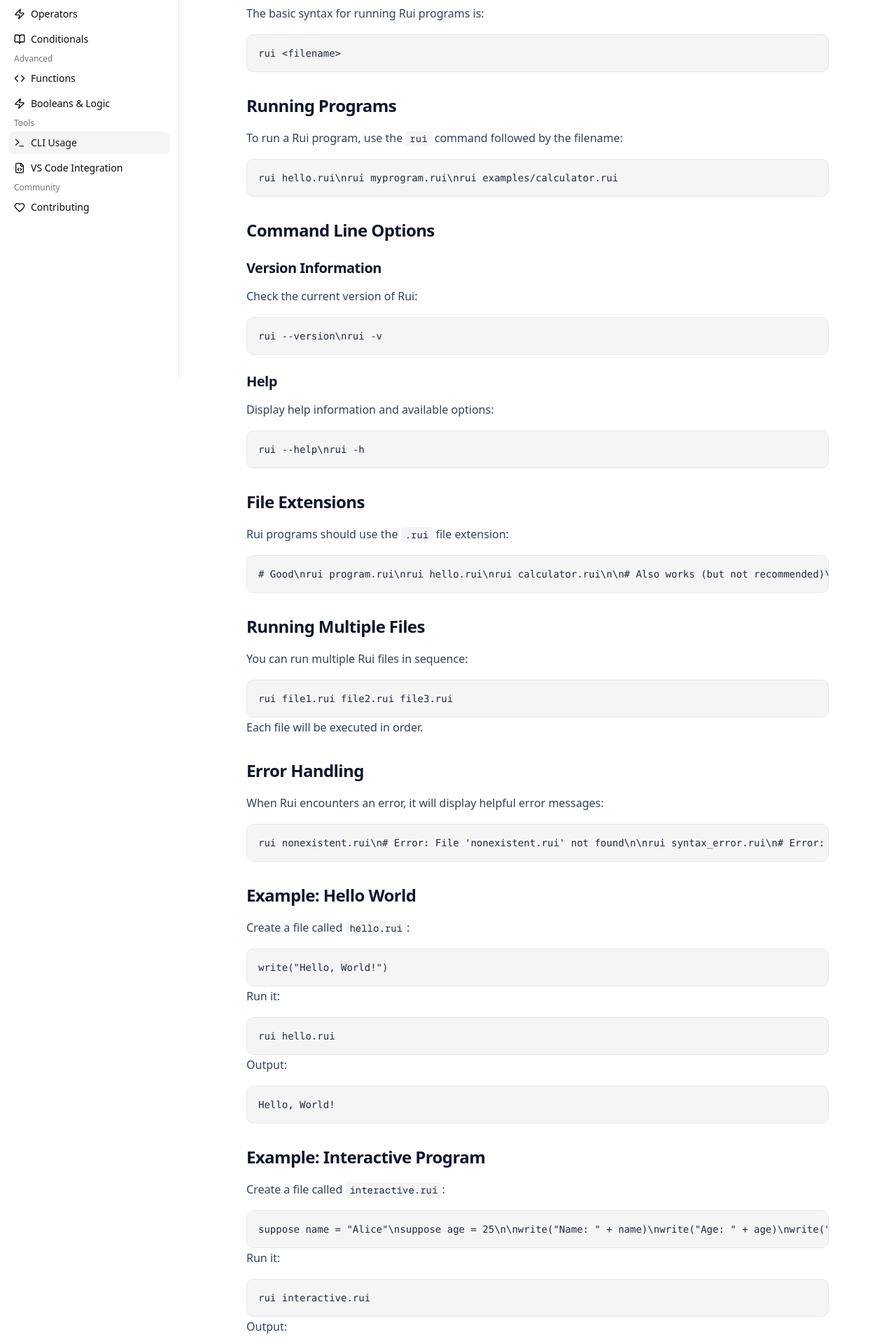
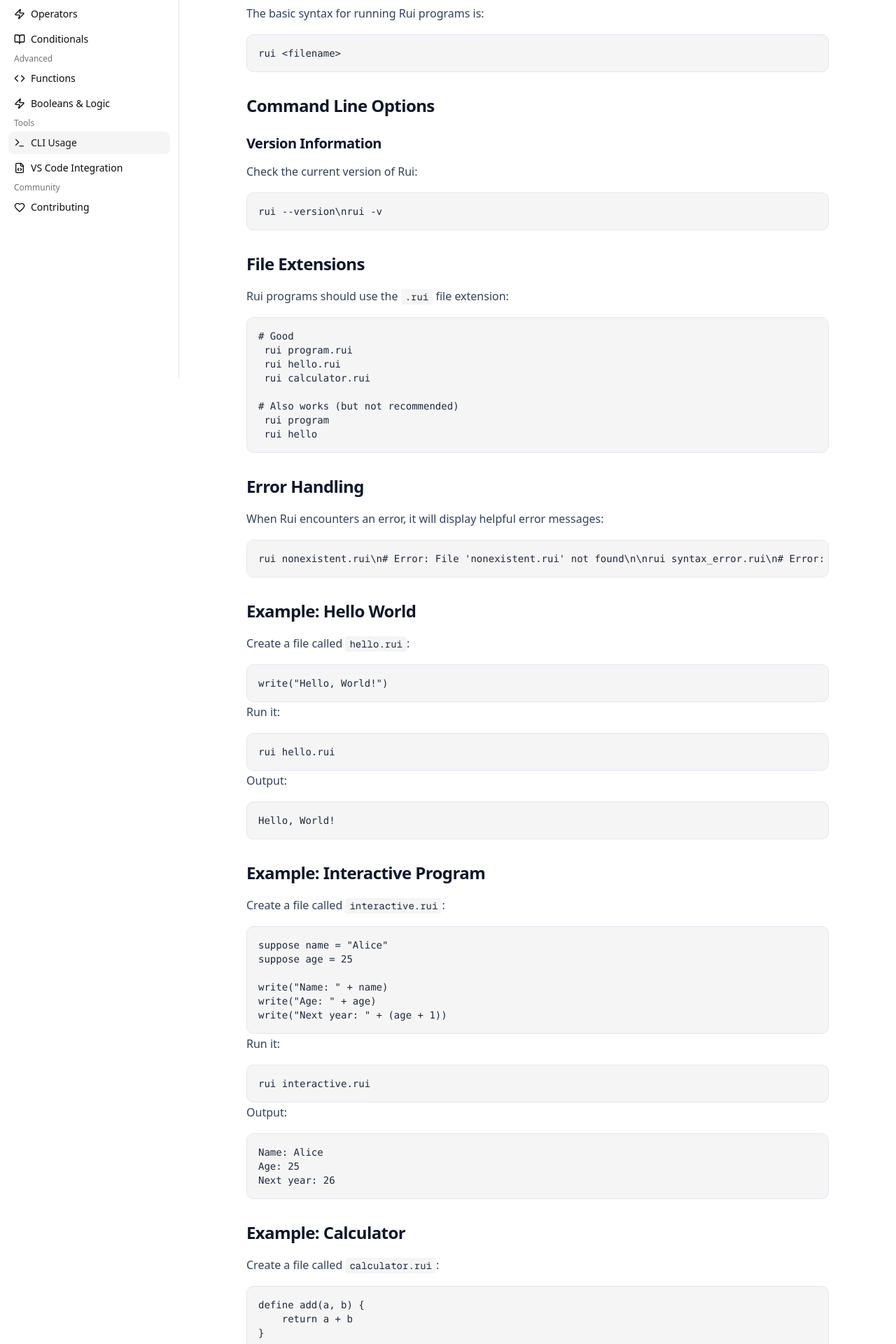
Before and after one commit to prxtik69/rui-docs, a Next.js app: page /docs/cli in a window 1280 px wide. Shown: the part 260-2180 px from the top of the page at 70% size. Built offline with nearby package versions, Linux system fonts and the light colour scheme.

Commit message:
changed something

```diff
--- a/app/docs/cli/page.tsx
+++ b/app/docs/cli/page.tsx
@@ -29,15 +29,7 @@
                 rui &lt;filename&gt;
             </CodeBlock>
 
-            <DocsHeading level={2}>Running Programs</DocsHeading>
 
-            <DocsParagraph>
-                To run a Rui program, use the <InlineCode>rui</InlineCode> command followed by the filename:
-            </DocsParagraph>
-
-            <CodeBlock>
-                rui hello.rui\nrui myprogram.rui\nrui examples/calculator.rui
-            </CodeBlock>
 
             <DocsHeading level={2}>Command Line Options</DocsHeading>
 
@@ -51,15 +43,6 @@
                 rui --version\nrui -v
             </CodeBlock>
 
-            <DocsHeading level={3}>Help</DocsHeading>
-
-            <DocsParagraph>
-                Display help information and available options:
-            </DocsParagraph>
-
-            <CodeBlock>
-                rui --help\nrui -h
-            </CodeBlock>
 
             <DocsHeading level={2}>File Extensions</DocsHeading>
 
@@ -68,22 +51,9 @@
             </DocsParagraph>
 
             <CodeBlock>
-                # Good\nrui program.rui\nrui hello.rui\nrui calculator.rui\n\n# Also works (but not recommended)\nrui program\nrui hello
+                # Good {"\n"} rui program.rui {"\n"} rui hello.rui {"\n"} rui calculator.rui{"\n"}{"\n"}# Also works (but not recommended) {"\n"} rui program {"\n"} rui hello
             </CodeBlock>
 
-            <DocsHeading level={2}>Running Multiple Files</DocsHeading>
-
-            <DocsParagraph>
-                You can run multiple Rui files in sequence:
-            </DocsParagraph>
-
-            <CodeBlock>
-                rui file1.rui file2.rui file3.rui
-            </CodeBlock>
-
-            <DocsParagraph>
-                Each file will be executed in order.
-            </DocsParagraph>
 
             <DocsHeading level={2}>Error Handling</DocsHeading>
 
@@ -128,7 +98,7 @@
             </DocsParagraph>
 
             <CodeBlock>
-                suppose name = &quot;Alice&quot;\nsuppose age = 25\n\nwrite(&quot;Name: &quot; + name)\nwrite(&quot;Age: &quot; + age)\nwrite(&quot;Next year: &quot; + (age + 1))
+                suppose name = &quot;Alice&quot;{"\n"}suppose age = 25{"\n"}{"\n"}write(&quot;Name: &quot; + name){"\n"}write(&quot;Age: &quot; + age){"\n"}write(&quot;Next year: &quot; + (age + 1))
             </CodeBlock>
 
             <DocsParagraph>
@@ -144,7 +114,7 @@
             </DocsParagraph>
 
             <CodeBlock>
-                Name: Alice\nAge: 25\nNext year: 26
+                Name: Alice{"\n"}Age: 25{"\n"}Next year: 26
             </CodeBlock>
 
             <DocsHeading level={2}>Example: Calculator</DocsHeading>
@@ -170,101 +140,10 @@
             </DocsParagraph>
 
             <CodeBlock>
-                5 + 3 = 8\n4 * 7 = 28
+                5 + 3 = 8{"\n"}4 * 7 = 28
             </CodeBlock>
 
-            <DocsHeading level={2}>Working with Directories</DocsHeading>
 
-            <DocsParagraph>
-                You can run Rui programs from any directory:
-            </DocsParagraph>
-
-            <CodeBlock>
-                # From the current directory\nrui hello.rui\n\n# From a subdirectory\nrui examples/hello.rui\n\n# From an absolute path\nrui /home/user/projects/hello.rui
-            </CodeBlock>
-
-            <DocsHeading level={2}>Batch Processing</DocsHeading>
-
-            <DocsParagraph>
-                You can create a script to run multiple Rui programs:
-            </DocsParagraph>
-
-            <DocsParagraph>
-                <DocsStrong>run_all.sh</DocsStrong> (Linux/Mac):
-            </DocsParagraph>
-
-            <CodeBlock>
-                #!/bin/bash\nrui hello.rui\nrui calculator.rui\nrui examples/demo.rui
-            </CodeBlock>
-
-            <DocsParagraph>
-                <DocsStrong>run_all.bat</DocsStrong> (Windows):
-            </DocsParagraph>
-
-            <CodeBlock>
-                rui hello.rui\nrui calculator.rui\nrui examples/demo.rui
-            </CodeBlock>
-
-            <DocsHeading level={2}>Environment Variables</DocsHeading>
-
-            <DocsParagraph>
-                Rui can access environment variables (if supported by your system):
-            </DocsParagraph>
-
-            <CodeBlock>
-                {`// This would work if environment variable access is implemented
-// suppose user = getenv("USER")
-// write("Current user: " + user)`}
-            </CodeBlock>
-
-            <DocsHeading level={2}>Performance Tips</DocsHeading>
-
-            <DocsList ordered>
-                <DocsListItem><DocsStrong>Use meaningful filenames</DocsStrong>: Choose descriptive names for your Rui files</DocsListItem>
-                <DocsListItem><DocsStrong>Organize your code</DocsStrong>: Keep related programs in the same directory</DocsListItem>
-                <DocsListItem><DocsStrong>Test frequently</DocsStrong>: Run your programs often to catch errors early</DocsListItem>
-                <DocsListItem><DocsStrong>Use comments</DocsStrong>: Add comments to explain complex logic</DocsListItem>
-            </DocsList>
-
-            <DocsHeading level={2}>Troubleshooting</DocsHeading>
-
-            <DocsHeading level={3}>Common Issues</DocsHeading>
-
-            <DocsParagraph>
-                <DocsStrong>File not found:</DocsStrong>
-            </DocsParagraph>
-
-            <CodeBlock>
-                rui nonexistent.rui\n# Error: File &apos;nonexistent.rui&apos; not found
-            </CodeBlock>
-
-            <DocsParagraph>
-                Solution: Check the filename and path.
-            </DocsParagraph>
-
-            <DocsParagraph>
-                <DocsStrong>Permission denied:</DocsStrong>
-            </DocsParagraph>
-
-            <CodeBlock>
-                rui protected.rui\n# Error: Permission denied
-            </CodeBlock>
-
-            <DocsParagraph>
-                Solution: Check file permissions or run with appropriate privileges.
-            </DocsParagraph>
-
-            <DocsParagraph>
-                <DocsStrong>Syntax errors:</DocsStrong>
-            </DocsParagraph>
-
-            <CodeBlock>
-                rui syntax_error.rui\n# Error: Syntax error on line 5
-            </CodeBlock>
-
-            <DocsParagraph>
-                Solution: Check your Rui syntax and fix the error.
-            </DocsParagraph>
 
             <DocsHeading level={3}>Getting Help</DocsHeading>
 
@@ -274,6 +153,7 @@
 
             <DocsList ordered>
                 <DocsListItem>Check the <DocsLink href="/docs/installation">Installation</DocsLink> guide</DocsListItem>
+                <DocsListItem>Update Rui to latest version <InlineCode>npm install -g rui-lang</InlineCode></DocsListItem>
                 <DocsListItem>Verify your Rui syntax</DocsListItem>
                 <DocsListItem>Use <InlineCode>rui --help</InlineCode> for command options</DocsListItem>
                 <DocsListItem>Check the <DocsLink href="/docs/vscode">VS Code Integration</DocsLink> for development tools</DocsListItem>
```
